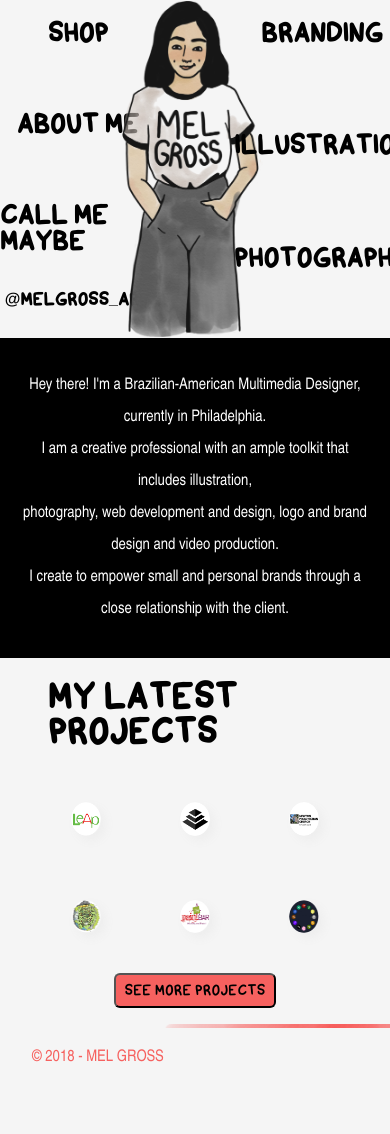
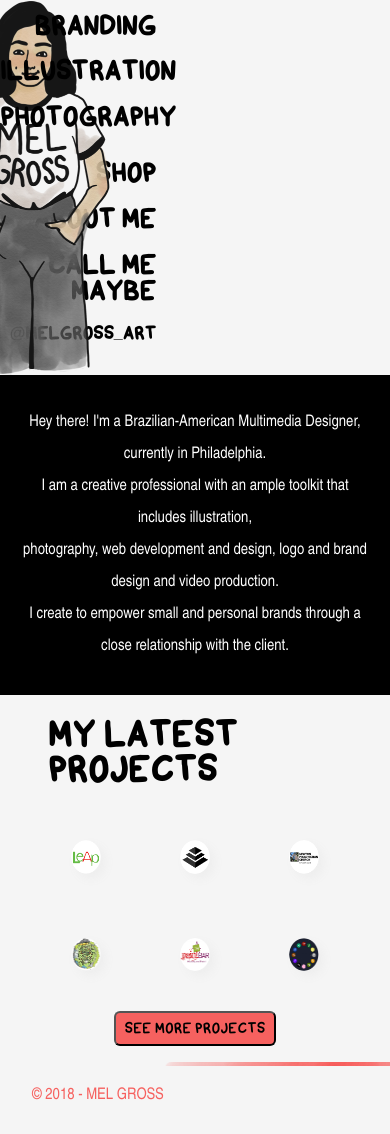
Before and after one commit to mel-gross/IDM-250-, a PHP site: page / in a window 390 px wide; the page is wider, and only the part inside the window is pictured. Before the commit the page ends 1062 px from the top of that part, so only its background shows below. Run offline with PHP 8.4, Linux system fonts and the light colour scheme; some libraries are stand-ins or nearby versions.

Commit message:
style updates

```diff
--- /dev/null
+++ b/_archive.php
@@ -0,0 +1,36 @@
+    <div class="latest" id="featured">
+        <!--SHOWCASE LATEST 3 featured PROJECTS-->
+        <div class="alignment1">
+            <div class="projectPreview">
+                <a href="project.php"><img src="assets/projects/leapFeat.png" alt="placeholder" class="roundImage"></a>
+                <h3 class="ontop">WEB DESIGN</h3>
+            </div>
+            <div class="projectPreview">
+                <a href="project.php"><img src="assets/projects/zanshinFeat.png" alt="placeholder" class="roundImage"></a>
+                <h3 class="ontop">LOGO DESIGN</h3>
+            </div>
+
+            <div class="projectPreview">
+                <a href="project.php"><img src="assets/projects/npcFeat.png" alt="placeholder" class="roundImage"></a>
+                <h3 class="ontop">WEB DESIGN</h3>
+            </div>
+        </div>
+        <div class="alignment1">
+            <div class="projectPreview">
+                <a href="project.php"> <img src="assets/projects/panoramaFeat.png" alt="placeholder" class="roundImage"></a>
+                <h3 class="ontop">WEB DESIGN</h3>
+            </div>
+            <div class="projectPreview">
+                <a href="project.php"> <img src="assets/projects/paintbarFeat.png" alt="placeholder" class="roundImage"></a>
+                <h3 class="ontop">VIDEO PRODUCTION</h3>
+            </div>
+
+            <div class="projectPreview">
+                <a href="project.php"> <img src="assets/projects/zodiacFeat.png" alt="placeholder" class="roundImage"></a>
+                <h3 class="ontop">WEB DESIGN</h3>
+            </div>
+        </div>
+        <!--end of center-->
+       <a href="archive.php"> <button id="seeMore">SEE MORE PROJECTS</button></a>
+    </div>
+    <!-- end of latest featured -->
--- a/css/style.css
+++ b/css/style.css
@@ -54,7 +54,7 @@ ol {
 
 body, html {
   width: 100vw;
-  max-width: 1200px;
+  max-width: 1000px;
   top: 0;
   bottom: 0;
   margin: 0 auto;
@@ -63,6 +63,7 @@ body, html {
   background-color: #f5f5f5; }
 
 #headerDiv {
+  position: relative;
   font-family: mel02, Helvetica, sans-serif;
   display: flex;
   flex-flow: row nowrap;
@@ -101,6 +102,38 @@ body, html {
   right: 0;
   transform: translate(50%, 50%); }
 
+@media screen and (max-width: 512px) {
+  #headerDiv {
+    flex-flow: column nowrap;
+    max-height: 100vh; }
+
+  #headerLogo {
+    float: left;
+    position: absolute;
+    height: 100%; }
+
+  #headerLeft, #headerRight {
+    display: block;
+    margin: 0 auto;
+    transform: translateX(115px);
+    text-align: right; }
+
+  #headerLeft {
+    transform: translateY(140px); }
+
+  #headerRight {
+    transform: translateY(-225px); } }
+@media screen and (max-width: 450px) {
+  #headerLeft, #headerRight {
+    margin: 0;
+    transform: translateX(80px);
+    text-align: right; }
+
+  #headerLeft {
+    transform: translateY(140px); }
+
+  #headerRight {
+    transform: translateY(-225px); } }
 #splashHeader {
   background-image: url("../assets/splashHeader.png");
   background-size: 100%;
@@ -118,11 +151,20 @@ body, html {
   color: black;
   display: flex;
   justify-content: flex-end;
-  padding: 1.2rem 2rem 0 0;
-  margin: 0 auto;
+  padding: 1% 10% 0 0;
   width: auto;
   border: none; }
+  #homeLink h3 {
+    margin: 0; }
 
+@media screen and (max-width: 850px) {
+  #homeLink {
+    padding: 1% 7% 0 0; }
+    #homeLink h3 {
+      font-size: .9rem; }
+
+  #splashHeader {
+    background-position-y: -20px; } }
 footer {
   background-image: url("../assets/footerBackground.png");
   background-size: 100%;
@@ -157,6 +199,7 @@ footer {
   transform: translate(-30px, 1px); }
 
 #descriptionDiv {
+  position: relative;
   background-color: black;
   padding: 1rem;
   width: 100%; }
@@ -219,6 +262,9 @@ main {
   width: auto;
   border-radius: 6px;
   background-color: #f6615f; }
+  #seeMore:hover {
+    background: white;
+    border: 1px solid #a1a1a1; }
 
 .projectPreview:hover .ontop {
   opacity: 1; }
@@ -272,6 +318,9 @@ main {
     border-radius: 6px;
     margin-top: 1rem;
     background-color: #f6615f; }
+    #projectMainDiv button:hover {
+      background: white;
+      border: 1px solid #a1a1a1; }
   #projectMainDiv a {
     font-family: "Franklin Gothic Book", "Arial Narrow", Arial, sans-serif;
     text-decoration: none;
--- a/index.php
+++ b/index.php
@@ -12,42 +12,8 @@
 
     <h1 style="padding-left: 3rem;">MY LATEST PROJECTS</h1>
 
-    <div class="latest" id="featured">
-        <!--SHOWCASE LATEST 3 featured PROJECTS-->
-        <div class="alignment1">
-            <div class="projectPreview">
-                <img src="assets/projects/leapFeat.png" alt="placeholder" class="roundImage">
-                <h3 class="ontop">WEB DESIGN</h3>
-            </div>
-            <div class="projectPreview">
-                <img src="assets/projects/zanshinFeat.png" alt="placeholder" class="roundImage">
-                <h3 class="ontop">LOGO DESIGN</h3>
-            </div>
+    <?php include '_archive.php' ; ?>
 
-            <div class="projectPreview">
-                <img src="assets/projects/npcFeat.png" alt="placeholder" class="roundImage">
-                <h3 class="ontop">WEB DESIGN</h3>
-            </div>
-        </div>
-        <div class="alignment1">
-            <div class="projectPreview">
-                <img src="assets/projects/panoramaFeat.png" alt="placeholder" class="roundImage">
-                <h3 class="ontop">WEB DESIGN</h3>
-            </div>
-            <div class="projectPreview">
-                <img src="assets/projects/paintbarFeat.png" alt="placeholder" class="roundImage">
-                <h3 class="ontop">VIDEO PRODUCTION</h3>
-            </div>
-
-            <div class="projectPreview">
-                <img src="assets/projects/zodiacFeat.png" alt="placeholder" class="roundImage">
-                <h3 class="ontop">WEB DESIGN</h3>
-            </div>
-        </div>
-        <!--end of center-->
-        <button id="seeMore"><a href="archive.php">SEE MORE PROJECTS </a></button>
-    </div>
-    <!-- end of latest featured -->
 </main>
 
 <?php include '_footer.php'; ?>
--- a/project.php
+++ b/project.php
@@ -12,7 +12,7 @@
 <h2>THE PROJECT</h2>
 <p>My community's presbyterian church was in need of a new website after an internal split. I offered my time to help them create the website they needed, and I worked with many members of the church to achieve the look and feel they wanted. As said by many, the website was more than just their online presence, but it helped the church feel authentic again. The elegant, minimalist look, the personalized graphics and photos, and the soothing colors were chosen to reflect their identity.</p>
 <p>In order to make the website editable after I finished it, I created it on Weebly.com, which is an intuitive and interactive website-building website.</p>
-<br><button>Visit the<br> Newton Presbyterian Church<br> Website</button>
+<br><button>VISIT<br>NEWTON PRESBYTERIAN CHURCH<br>WEBSITE</button>
 </div></main>
 
 <?php include '_footer.php' ; ?>
--- a/scss/style.scss
+++ b/scss/style.scss
@@ -8,9 +8,9 @@ $Grey: #a1a1a1;
 $Text:'Franklin Gothic Book', 'Arial Narrow', Arial, sans-serif;
 $Title: mel02, Helvetica, sans-serif;
 
-$deviceSmall: "screen and (min-width : 320px)";
+$deviceSmall: "screen and (min-width : 540px)";
 $deviceMedium: "screen and (min-width : 750px)";
-$deviceLarge: "screen and (min-width : 1200px)";
+$deviceLarge: "screen and (min-width : 1000px)";
 
 $autoMargin: 0 auto;
 
@@ -54,17 +54,7 @@ h6{
     text-decoration: none;
     color: $Pink;
 }
-@mixin homeLink {
-    font-family: $Title;
-    text-decoration: none;
-    color: black;
-    display: flex;
-    justify-content: flex-end;
-    padding: 1.2rem 2rem 0 0 ;
-    margin: $autoMargin;
-    width: auto;
-    border: none;
-}
+
 a, a:hover, a:active, a:visited{
     text-decoration: none;
     color: inherit;
@@ -93,7 +83,7 @@ ol{
 }
 body, html{
     width: 100vw;
-    max-width: 1200px;
+    max-width: 1000px;
     top:0;
     bottom:0;
     @include center();
@@ -109,6 +99,10 @@ body, html{
     width: auto;
     border-radius: 6px;
 }
+@mixin onHoverButton {
+    background: white;
+    border: 1px solid $Grey;
+}
 //Captions styles
 
 @mixin figcaption {
@@ -121,6 +115,7 @@ body, html{
 
 // Nav Header
 #headerDiv{
+    position: relative;
     font-family:  $Title;
     display: flex;
     flex-flow: row nowrap;
@@ -157,6 +152,20 @@ body, html{
     margin: $autoMargin;
     right: 0;
     transform: translate(50% , 50%);}
+@media screen and (max-width : 512px){
+    #headerDiv{flex-flow: column nowrap; max-height: 100vh;}
+    #headerLogo{float: left; position: absolute; height: 100%;}
+    #headerLeft, #headerRight {display: block; margin: $autoMargin; transform: translateX(115px);
+    text-align: right;}
+    #headerLeft {transform: translateY(140px);}
+    #headerRight {transform: translateY(-225px);}
+}
+@media screen and (max-width : 450px){
+    #headerLeft, #headerRight { margin: 0;
+        transform: translateX(80px); text-align: right;}
+        #headerLeft {transform: translateY(140px);}
+        #headerRight {transform: translateY(-225px);}
+}
 
 // Splash Header and footer
 @mixin splashBackground {
@@ -173,8 +182,30 @@ body, html{
    height: 5rem;
    overflow: visible;
 }
+@mixin homeLink {
+    font-family: $Title;
+    text-decoration: none;
+    color: black;
+    display: flex;
+    justify-content: flex-end;
+    padding: 1% 10% 0 0 ;
+    width: auto;
+    border: none;
+}
 #homeLink{
     @include homeLink();
+    h3{
+        margin: 0;
+    }
+}
+@media screen and (max-width : 850px){
+    #homeLink{
+        padding: 1% 7% 0 0 ;
+        h3{font-size: .9rem;}
+    }
+    #splashHeader{
+        background-position-y: -20px;
+    }
 }
 footer{
     background-image: url('../assets/footerBackground.png');
@@ -209,6 +240,7 @@ footer{
 
 //Description Div (Homepage)
 #descriptionDiv{
+    position: relative;
     background-color: black;
     padding: 1rem;
     width: 100%;
@@ -279,6 +311,7 @@ main{
 #seeMore{
   @include button();
   background-color: $Pink;
+  &:hover {@include onHoverButton();}
 }
 
 //hover animation of text fading in
@@ -337,6 +370,9 @@ main{
         @include button();
         margin-top: 1rem;
         background-color: $Pink;
+    &:hover{
+        @include onHoverButton();
+    }
     }
     a{
         @include inTextLink();
```
Also changed, not shown: archive.php (+1 -35 lines), 1 other file.
